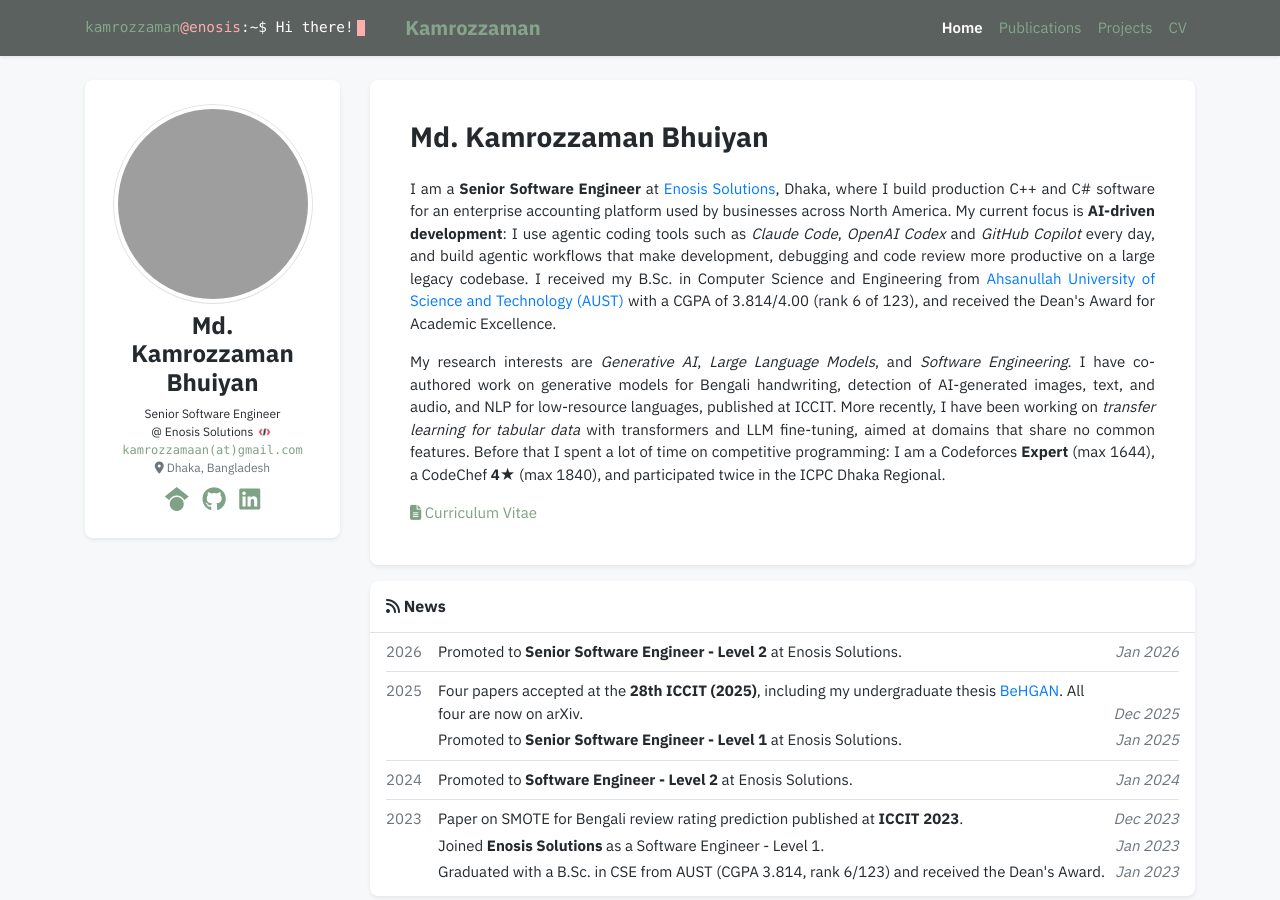
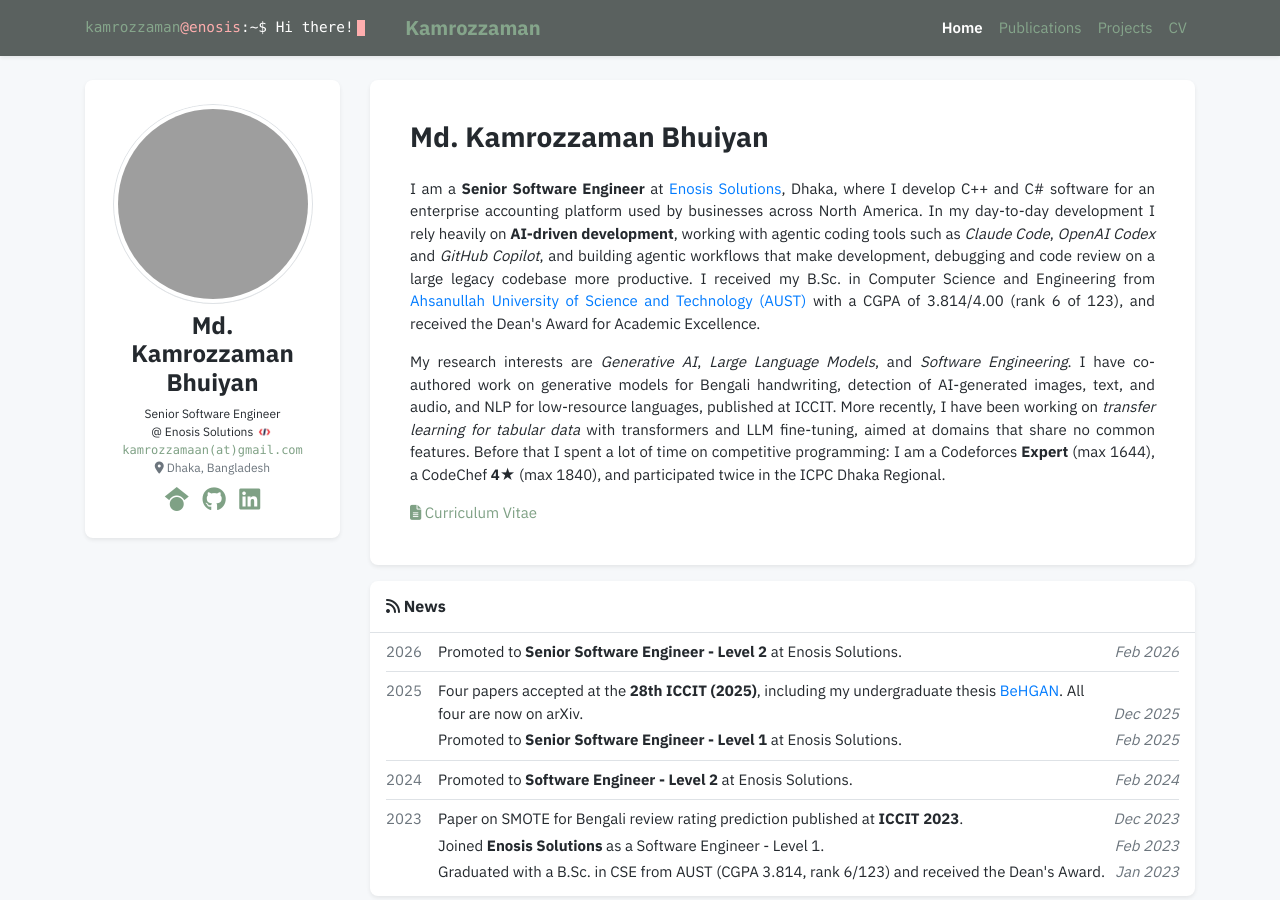
Before and after one commit to Kamrozzaman/kamrozzaman.github.io, a Jekyll site: the page built from index.html, in a window 1280 px wide and 900 px high. Built offline with Jekyll 4.4.1, drawn with Linux system fonts in a browser that asks for light colours; nearby versions of some CDN libraries; a style sheet for code colours, icons or effects is not loaded; grey boxes are pictures that could not be loaded.

Commit message:
Fixed time zone issue

```diff
--- a/_config.yml
+++ b/_config.yml
@@ -32,7 +32,7 @@
 #   - vendor/gems/
 #   - vendor/ruby/
 
-# timezone: Asia/Shanghai
+timezone: Asia/Dhaka
 
 collections:
   - publications
--- a/_data/profile.yml
+++ b/_data/profile.yml
@@ -20,10 +20,10 @@
 short_bio: >-
   <p>
     I am a <strong>Senior Software Engineer</strong> at <a href="https://enosisbd.com/" target="_blank">Enosis Solutions</a>, Dhaka,
-    where I build production C++ and C# software for an enterprise accounting platform used by businesses across North America.
-    My current focus is <strong>AI-driven development</strong>: I use agentic coding tools such as
-    <em>Claude Code</em>, <em>OpenAI Codex</em> and <em>GitHub Copilot</em> every day, and build agentic workflows
-    that make development, debugging and code review more productive on a large legacy codebase.
+    where I develop C++ and C# software for an enterprise accounting platform used by businesses across North America.
+    In my day-to-day development I rely heavily on <strong>AI-driven development</strong>, working with agentic coding tools such as
+    <em>Claude Code</em>, <em>OpenAI Codex</em> and <em>GitHub Copilot</em>, and building agentic workflows
+    that make development, debugging and code review on a large legacy codebase more productive.
     I received my B.Sc. in Computer Science and Engineering from
     <a href="https://www.aust.edu/" target="_blank">Ahsanullah University of Science and Technology (AUST)</a>
     with a CGPA of 3.814/4.00 (rank 6 of 123), and received the Dean's Award for Academic Excellence.
```
